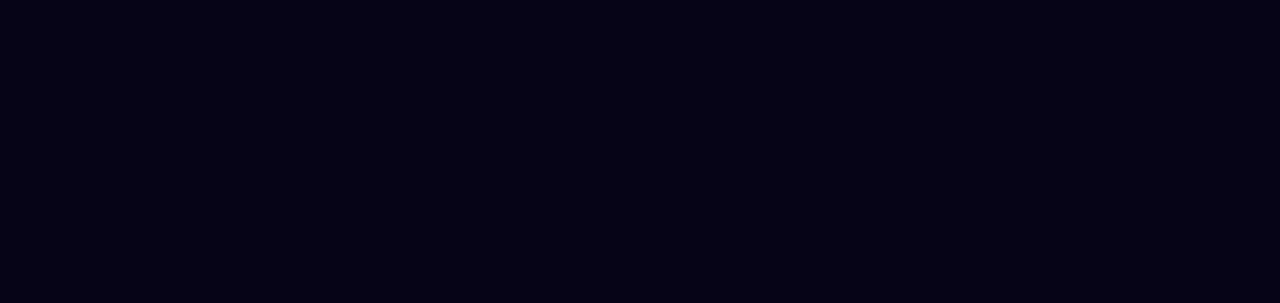
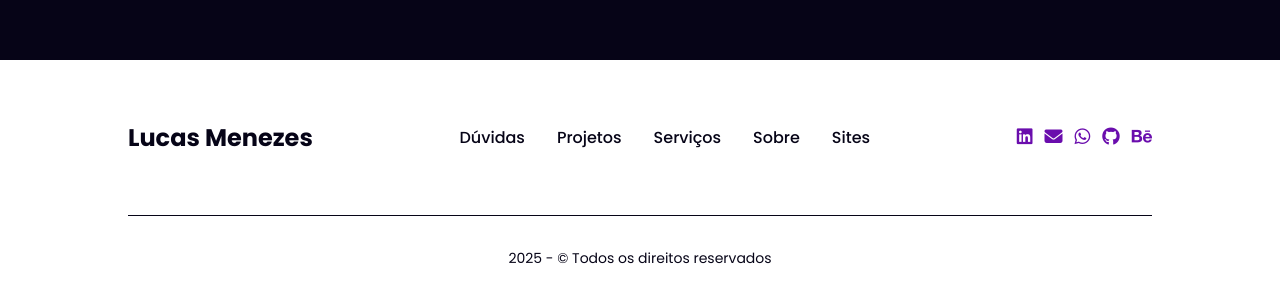
Before and after one commit to lucazmenezez/Portfolio-React, a React (Vite) app: page / in a window 1280 px wide. Shown: the part 7563-7866 px from the top of the page. Before the commit the page ends 7623 px from the top, so only its background shows below. Built offline with nearby package versions, Linux system fonts and the light colour scheme.

Commit message:
Construindo o rodapé.

```diff
--- a/src/App.tsx
+++ b/src/App.tsx
@@ -1,6 +1,7 @@
 import About from "./components/About"
 import Contact from "./components/Contact"
 import Faq from "./components/Faq"
+import Footer from "./components/Footer"
 import Header from "./components/Header"
 import Hero from "./components/Hero"
 import Projects from "./components/Projects"
@@ -25,6 +26,7 @@ function App() {
       <Websites />
       <Faq />
       <Contact />
+      <Footer />
     </>
   )
 }
--- /dev/null
+++ b/src/components/Footer/index.tsx
@@ -0,0 +1,68 @@
+import { FooterContainer, FooterContent, Links, PrimaryRow, SecondaryRow, SocialLinks } from "./styles"
+
+const currentYear = new Date().getFullYear()
+
+const Footer = () => (
+  <FooterContainer>
+    <div className="container">
+      <FooterContent>
+        <PrimaryRow>
+          <a href="#home">
+            <h2>Lucas Menezes</h2>
+          </a>
+          <Links>
+            <li>
+              <a href="#">Dúvidas</a>
+            </li>
+            <li>
+              <a href="#">Projetos</a>
+            </li>
+            <li>
+              <a href="#">Serviços</a>
+            </li>
+            <li>
+              <a href="#">Sobre</a>
+            </li>
+            <li>
+              <a href="#">Sites</a>
+            </li>
+          </Links>
+          <SocialLinks>
+            <li>
+              <a href="#">
+                <i className="fab fa-linkedin"></i>
+              </a>
+            </li>
+            <li>
+              <a href="#">
+                <i className="fas fa-envelope"></i>
+              </a>
+            </li>
+            <li>
+              <a href="#">
+                <i className="fab fa-whatsapp"></i>
+              </a>
+            </li>
+            <li>
+              <a href="#">
+                <i className="fab fa-github"></i>
+              </a>
+            </li>
+            <li>
+              <a href="#">
+                <i className="fab fa-behance"></i>
+              </a>
+            </li>
+          </SocialLinks>
+        </PrimaryRow>
+        <SecondaryRow>
+          <p>
+            {currentYear} - &copy; Todos os direitos reservados
+          </p>
+        </SecondaryRow>
+      </FooterContent>
+    </div>
+  </FooterContainer>
+)
+
+export default Footer
--- /dev/null
+++ b/src/components/Footer/styles.ts
@@ -0,0 +1,55 @@
+import styled from "styled-components";
+import { cores } from "../../styles";
+
+export const FooterContainer = styled.footer`
+  padding: 60px;
+  background-color: ${cores.branco};
+  color: ${cores.azulEscuro};
+`
+
+export const FooterContent = styled.div`
+  display: flex;
+  flex-direction: column;
+  gap: 60px;
+`
+
+export const PrimaryRow = styled.div`
+  display: flex;
+  align-items: center;
+  justify-content: space-between;
+
+  a {
+    color: ${cores.azulEscuro};
+  }
+`
+
+export const Links = styled.ul`
+  display: flex;
+  align-items: center;
+  justify-content: space-between;
+  column-gap: 32px;
+
+  a {
+    color: ${cores.azulEscuro};
+    font-weight: 500;
+  }
+`
+
+export const SocialLinks = styled(Links)`
+  column-gap: 12px;
+
+  i {
+    color: ${cores.roxo};
+    font-size: 18px;
+  }
+`
+
+export const SecondaryRow = styled.div`
+  text-align: center;
+  border-top: 1px solid ${cores.azulEscuro};
+  padding-top: 32px;
+
+  p {
+    font-size: 14px;
+  }
+`
```
